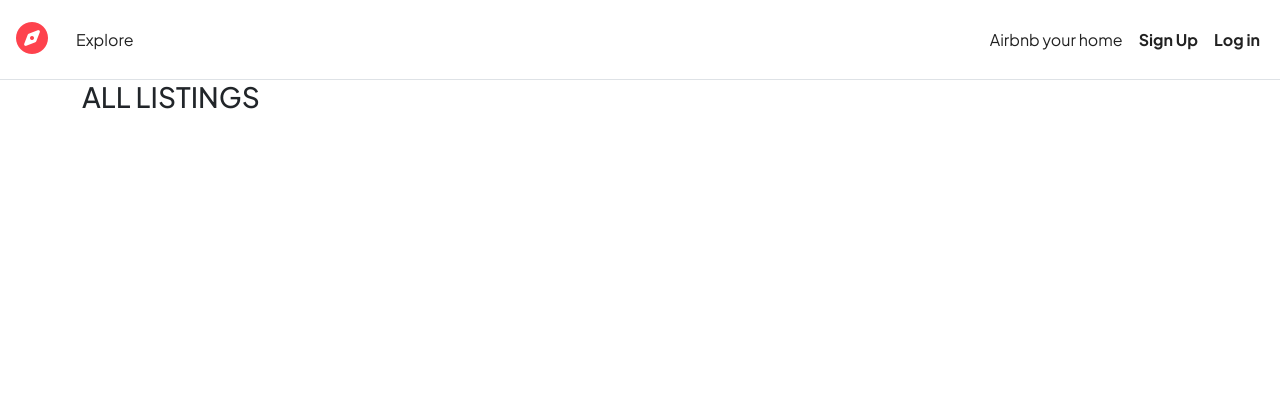
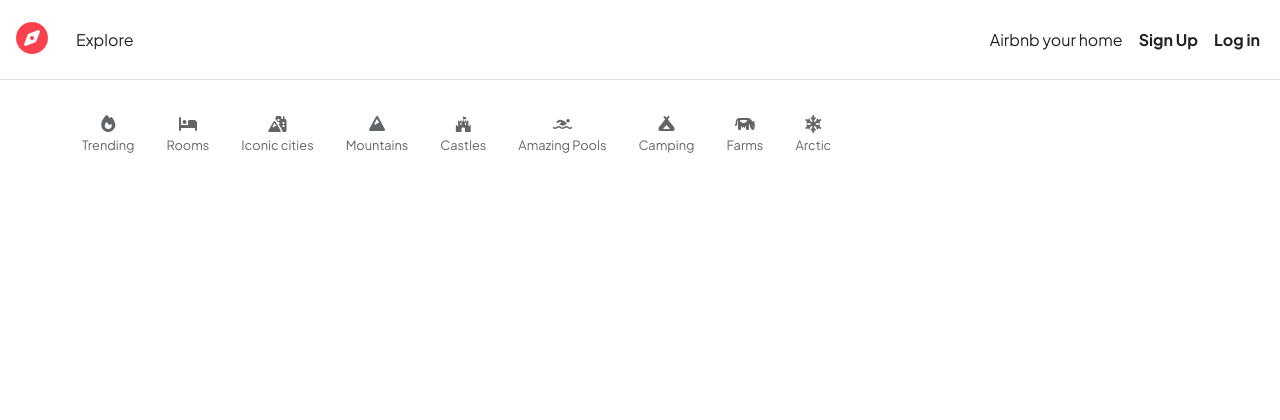
Before and after one commit to Rohan-Saxena644/Big-Project---1, a Node server app: page /listings in a window 1280 px wide. Shown: the top 420 px of the page. Run offline with Node 20, Linux system fonts and the light colour scheme; data that the repository does not hold is empty; some libraries are stand-ins or nearby versions.

Commit message:
Added UI of Filters

```diff
--- a/views/listings/index.ejs
+++ b/views/listings/index.ejs
@@ -1,11 +1,83 @@
 <% layout("/layouts/boilerplate") -%>
 
-    <h3>ALL LISTINGS</h3>
+    <style>
+        .filters {
+            display: flex;
+            flex-wrap: wrap;
+        }
+
+        .filter{
+            text-align: center;
+            margin-right: 2rem;
+            margin-top: 2rem;
+            opacity: 0.7;
+        }
+
+        .filter:hover{
+            opacity: 1;
+            cursor: pointer;
+        }
+
+        .filter p{
+            font-size: 0.8rem;
+        }
+    </style>
+
+    <!-- <h3>ALL LISTINGS</h3> -->
     <!-- <form method="GET" action="/listings/new">
         <button>Create New listing</button>
     </form> -->
 
-<div class="row row-cols-lg-3 row-cols-md-2 row-cols-sm-1">
+    <div class="filters">
+        <div class="filter">
+            <div><i class="fa-solid fa-fire"></i></div>
+            <p>Trending</p>
+        </div>
+
+        <div class="filter">
+            <div><i class="fa-solid fa-bed"></i></div>
+            <p>Rooms</p>
+        </div>
+
+        <div class="filter">
+            <div><i class="fa-solid fa-mountain-city"></i></div>
+            <p>Iconic cities</p>
+        </div>
+
+        <div class="filter">
+            <div><i class="fa-solid fa-mountain"></i></div>
+            <p>Mountains</p>
+        </div>
+
+        <div class="filter">
+            <div><i class="fa-brands fa-fort-awesome"></i></div>
+            <p>Castles</p>
+        </div>
+
+        <div class="filter">
+            <div><i class="fa-solid fa-person-swimming"></i></div>
+            <p>Amazing Pools</p>
+        </div>
+
+        <div class="filter">
+            <div><i class="fa-solid fa-campground"></i></div>
+            <p>Camping</p>
+        </div>
+
+        <div class="filter">
+            <div><i class="fa-solid fa-cow"></i></div>
+            <p>Farms</p>
+        </div>
+
+        <div class="filter">
+            <div><i class="fa-solid fa-snowflake"></i></div>
+            <p>Arctic</p>
+        </div>
+    </div>
+
+
+
+<div class="row row-cols-lg-3 row-cols-md-2 row-cols-sm-1 mt-3">
 <% for(let listing of allListings){ %>
     <a href="/listings/<%= listing._id %>" class="listing-link">
         <div class="card col listing-card">
```
